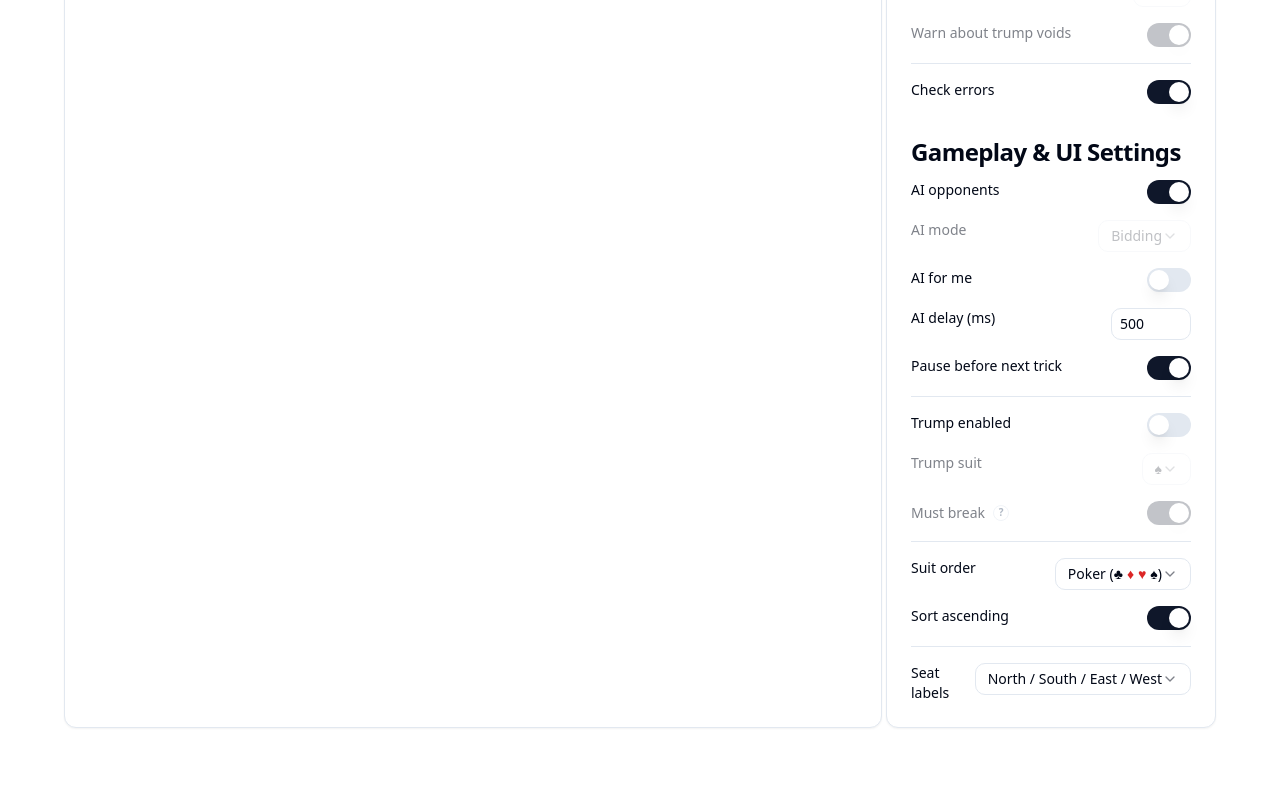
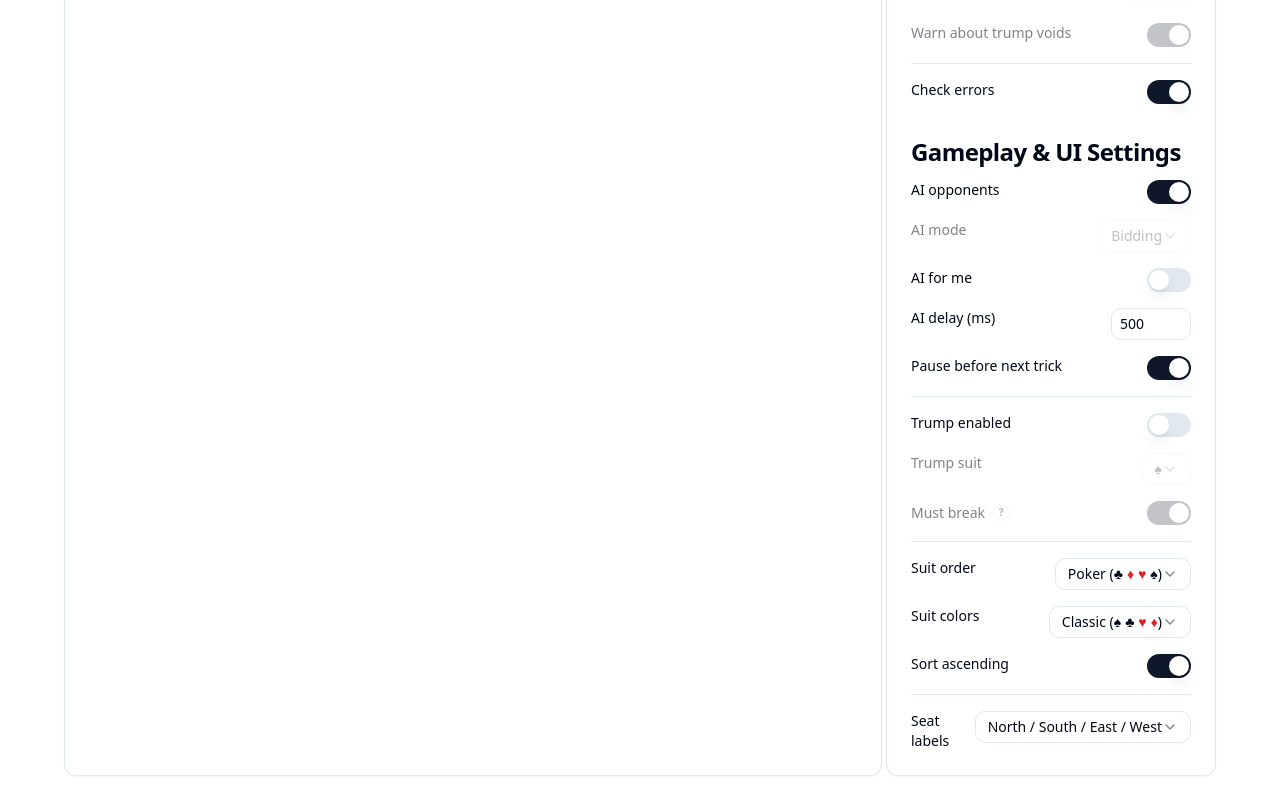
Before and after one commit to gsingh93/trick-taking-trainer, a React (Vite) app: page / in a window 1280 px wide. Shown: the part 1022-1822 px from the top of the page. Before the commit the page ends 1774 px from the top, so only its background shows below. Built offline with nearby package versions, Linux system fonts and the light colour scheme; the HTML template or start-up script is replaced by a standard one.

Commit message:
Allow changing suit colors to increase visual distinction

```diff
--- a/src/App.tsx
+++ b/src/App.tsx
@@ -102,6 +102,7 @@ type Settings = {
   voidPromptScope: "global" | "per-suit";
   suitOrderMode: "bridge" | "poker";
   sortAscending: boolean;
+  suitStyleMode: "classic" | "distinct";
   aiEnabled: boolean;
   aiMode: "random" | "bidding";
   aiDelayMs: number;
@@ -139,6 +140,9 @@ function loadSettings(): Partial<Settings> {
     if (data.suitOrderMode === "bridge" || data.suitOrderMode === "poker") {
       next.suitOrderMode = data.suitOrderMode;
     }
+    if (data.suitStyleMode === "classic" || data.suitStyleMode === "distinct") {
+      next.suitStyleMode = data.suitStyleMode;
+    }
     if (typeof data.sortAscending === "boolean") next.sortAscending = data.sortAscending;
     if (typeof data.aiEnabled === "boolean") next.aiEnabled = data.aiEnabled;
     if (data.aiMode === "random" || data.aiMode === "bidding") next.aiMode = data.aiMode;
@@ -186,7 +190,13 @@ function suitGlyph(s: Suit) {
   return s === "S" ? "♠" : s === "H" ? "♥" : s === "D" ? "♦" : "♣";
 }
 
-function suitColorClass(s: Suit) {
+function suitColorClass(s: Suit, mode: "classic" | "distinct") {
+  if (mode === "distinct") {
+    if (s === "S") return "text-slate-900 dark:text-slate-100";
+    if (s === "C") return "text-emerald-700 dark:text-emerald-300";
+    if (s === "H") return "text-red-600 dark:text-red-400";
+    return "text-blue-600 dark:text-blue-400";
+  }
   return s === "H" || s === "D" ? "text-red-600" : "text-foreground";
 }
 
@@ -240,6 +250,7 @@ function PlayingCard({
   selected,
   highlight,
   title,
+  suitStyleMode,
 }: {
   c: CardT;
   rotateClass?: string;
@@ -248,6 +259,7 @@ function PlayingCard({
   selected?: boolean;
   highlight?: boolean;
   title?: string;
+  suitStyleMode: "classic" | "distinct";
 }) {
   const base =
     "flex h-14 w-10 items-center justify-center rounded-xl border bg-card text-sm shadow-sm";
@@ -265,7 +277,7 @@ function PlayingCard({
       onClick={disabled ? undefined : onClick}
       className={base + inter + sel + win + (rotateClass ? " " + rotateClass : "")}
     >
-      <span className={`font-semibold ${suitColorClass(c.suit)}`}>
+      <span className={`font-semibold ${suitColorClass(c.suit, suitStyleMode)}`}>
         {rankGlyph(c.rank)}
         {suitGlyph(c.suit)}
       </span>
@@ -283,6 +295,7 @@ function HandRow({
   suitOrder,
   sortAscending,
   canPlay,
+  suitStyleMode,
 }: {
   seat: Seat;
   hand: CardT[];
@@ -293,6 +306,7 @@ function HandRow({
   suitOrder: Suit[];
   sortAscending: boolean;
   canPlay: boolean;
+  suitStyleMode: "classic" | "distinct";
 }) {
   const isTurn = seat === currentTurn;
   return (
@@ -302,6 +316,7 @@ function HandRow({
           <PlayingCard
             key={c.id}
             c={c}
+            suitStyleMode={suitStyleMode}
             disabled={!canPlay || !isTurn || !legal.has(c.id)}
             onClick={() => onPlay(seat, c)}
             title={
@@ -331,6 +346,7 @@ function HandCol({
   suitOrder,
   sortAscending,
   canPlay,
+  suitStyleMode,
 }: {
   seat: Seat;
   hand: CardT[];
@@ -342,6 +358,7 @@ function HandCol({
   suitOrder: Suit[];
   sortAscending: boolean;
   canPlay: boolean;
+  suitStyleMode: "classic" | "distinct";
 }) {
   const isTurn = seat === currentTurn;
   const gridAlign = align === "end" ? "justify-items-end" : "justify-items-start";
@@ -354,6 +371,7 @@ function HandCol({
               <PlayingCard
                 c={c}
                 rotateClass={cardRotateClass}
+                suitStyleMode={suitStyleMode}
                 disabled={!canPlay || !isTurn || !legal.has(c.id)}
                 onClick={() => onPlay(seat, c)}
                 title={
@@ -399,7 +417,9 @@ export default function App() {
     () => initialSettings.suitOrderMode ?? "poker"
   );
   const [sortAscending, setSortAscending] = useState(() => initialSettings.sortAscending ?? true);
-
+  const [suitStyleMode, setSuitStyleMode] = useState<"classic" | "distinct">(
+    () => initialSettings.suitStyleMode ?? "classic"
+  );
   const [aiEnabled, setAiEnabled] = useState(() => initialSettings.aiEnabled ?? true);
   const [aiMode, setAiMode] = useState<"random" | "bidding">(
     () => initialSettings.aiMode ?? "bidding"
@@ -572,6 +592,7 @@ export default function App() {
       checkErrorsEnabled,
       voidPromptScope,
       suitOrderMode,
+      suitStyleMode,
       sortAscending,
       aiEnabled,
       aiMode,
@@ -600,6 +621,7 @@ export default function App() {
     checkErrorsEnabled,
     voidPromptScope,
     suitOrderMode,
+    suitStyleMode,
     sortAscending,
     aiEnabled,
     aiMode,
@@ -1360,6 +1382,7 @@ export default function App() {
                 suitOrder={suitOrder}
                 sortAscending={sortAscending}
                 canPlay={canPlay}
+                suitStyleMode={suitStyleMode}
               />
             ) : null}
           </div>
@@ -1422,6 +1445,7 @@ export default function App() {
                 suitOrder={suitOrder}
                 sortAscending={sortAscending}
                 canPlay={canPlay}
+                suitStyleMode={suitStyleMode}
               />
             ) : null}
           </div>
@@ -1451,7 +1475,7 @@ export default function App() {
                 {(() => {
                   const p = displayTrick.find((t) => t.seat === "Across");
                   return p ? (
-                    <PlayingCard c={p.card} highlight={displayTrickWinner === "Across"} />
+                    <PlayingCard c={p.card} highlight={displayTrickWinner === "Across"} suitStyleMode={suitStyleMode} />
                   ) : (
                     <div className="h-14 w-10 opacity-20" />
                   );
@@ -1467,6 +1491,7 @@ export default function App() {
                       c={p.card}
                       rotateClass="rotate-90"
                       highlight={displayTrickWinner === "Left"}
+                      suitStyleMode={suitStyleMode}
                     />
                   ) : (
                     <div className="h-10 w-14 opacity-20" />
@@ -1483,6 +1508,7 @@ export default function App() {
                       c={p.card}
                       rotateClass="-rotate-90"
                       highlight={displayTrickWinner === "Right"}
+                      suitStyleMode={suitStyleMode}
                     />
                   ) : (
                     <div className="h-10 w-14 opacity-20" />
@@ -1495,7 +1521,7 @@ export default function App() {
                 {(() => {
                   const p = displayTrick.find((t) => t.seat === "Me");
                   return p ? (
-                    <PlayingCard c={p.card} highlight={displayTrickWinner === "Me"} />
+                    <PlayingCard c={p.card} highlight={displayTrickWinner === "Me"} suitStyleMode={suitStyleMode} />
                   ) : (
                     <div className="h-14 w-10 opacity-20" />
                   );
@@ -1545,7 +1571,7 @@ export default function App() {
                 <div className="w-[220px] space-y-3 rounded-lg border bg-card px-3 py-3 text-sm shadow-lg">
                   <div className="text-sm font-medium">
                     How many{" "}
-                    <span className={suitCountPromptSuit ? suitColorClass(suitCountPromptSuit) : undefined}>
+                    <span className={suitCountPromptSuit ? suitColorClass(suitCountPromptSuit, suitStyleMode) : undefined}>
                       {suitCountPromptSuit ? suitGlyph(suitCountPromptSuit) : "cards"}
                     </span>{" "}
                     remain outside your hand?
@@ -1678,6 +1704,7 @@ export default function App() {
                 suitOrder={suitOrder}
                 sortAscending={sortAscending}
                 canPlay={canPlay}
+                suitStyleMode={suitStyleMode}
               />
             ) : null}
           </div>
@@ -1720,6 +1747,7 @@ export default function App() {
               suitOrder={suitOrder}
               sortAscending={sortAscending}
               canPlay={canPlay}
+              suitStyleMode={suitStyleMode}
             />
           </div>
         </div>
@@ -1751,7 +1779,7 @@ export default function App() {
                       : "Waiting for first off-suit..."}
           </div>
           {leadPromptSuit ? (
-            <div className={"text-sm " + suitColorClass(leadPromptSuit)}>
+            <div className={"text-sm " + suitColorClass(leadPromptSuit, suitStyleMode)}>
               Lead suit: {suitGlyph(leadPromptSuit)}
             </div>
           ) : null}
@@ -1836,7 +1864,7 @@ export default function App() {
                 >
                   <div className="flex items-center justify-between gap-2">
                     <span className="font-medium">Trick {idx + 1}</span>
-                    {leadSuit ? <span className={suitColorClass(leadSuit)}>{suitGlyph(leadSuit)}</span> : null}
+                    {leadSuit ? <span className={suitColorClass(leadSuit, suitStyleMode)}>{suitGlyph(leadSuit)}</span> : null}
                   </div>
                   <div className="mt-1 flex flex-wrap gap-2 text-[11px] text-muted-foreground">
                     <span>Lead: {leadSeat}</span>
@@ -2132,7 +2160,7 @@ export default function App() {
             <SelectContent>
               {SUITS.map((s) => (
                 <SelectItem key={s} value={s}>
-                  <span className={suitColorClass(s)}>{suitGlyph(s)}</span>
+                  <span className={suitColorClass(s, suitStyleMode)}>{suitGlyph(s)}</span>
                 </SelectItem>
               ))}
             </SelectContent>
@@ -2165,7 +2193,7 @@ export default function App() {
                 Bridge (
                 <span className="inline-flex gap-1">
                   {["S", "H", "D", "C"].map((s) => (
-                    <span key={s} className={suitColorClass(s as Suit)}>
+                    <span key={s} className={suitColorClass(s as Suit, suitStyleMode)}>
                       {suitGlyph(s as Suit)}
                     </span>
                   ))}
@@ -2176,7 +2204,45 @@ export default function App() {
                 Poker (
                 <span className="inline-flex gap-1">
                   {["C", "D", "H", "S"].map((s) => (
-                    <span key={s} className={suitColorClass(s as Suit)}>
+                    <span key={s} className={suitColorClass(s as Suit, suitStyleMode)}>
+                      {suitGlyph(s as Suit)}
+                    </span>
+                  ))}
+                </span>
+                )
+              </SelectItem>
+            </SelectContent>
+          </Select>
+        </div>
+
+        <div className="grid grid-cols-[minmax(0,1fr)_auto] gap-2">
+          <span className="text-sm">Suit colors</span>
+          <Select value={suitStyleMode} onValueChange={(v) => setSuitStyleMode(v as "classic" | "distinct")}>
+            <SelectTrigger className="h-8">
+              <SelectValue />
+            </SelectTrigger>
+            <SelectContent>
+              <SelectItem value="classic">
+                Classic (
+                <span className="inline-flex gap-1">
+                  {["S", "C"].map((s) => (
+                    <span key={s} className={suitColorClass(s as Suit, "classic")}>
+                      {suitGlyph(s as Suit)}
+                    </span>
+                  ))}
+                  {["H", "D"].map((s) => (
+                    <span key={s} className={suitColorClass(s as Suit, "classic")}>
+                      {suitGlyph(s as Suit)}
+                    </span>
+                  ))}
+                </span>
+                )
+              </SelectItem>
+              <SelectItem value="distinct">
+                Distinct (
+                <span className="inline-flex gap-1">
+                  {["S", "C", "H", "D"].map((s) => (
+                    <span key={s} className={suitColorClass(s as Suit, "distinct")}>
                       {suitGlyph(s as Suit)}
                     </span>
                   ))}
```
